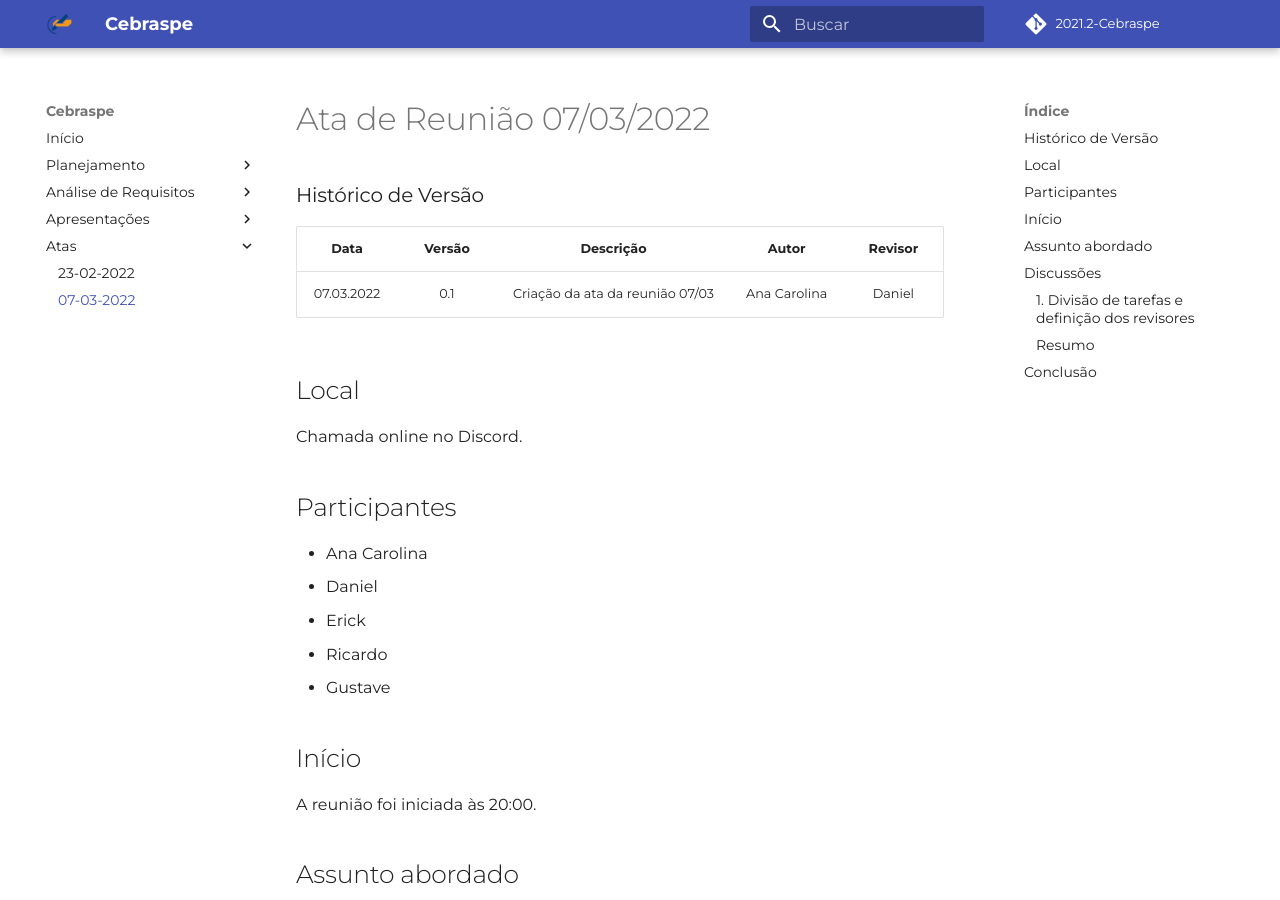
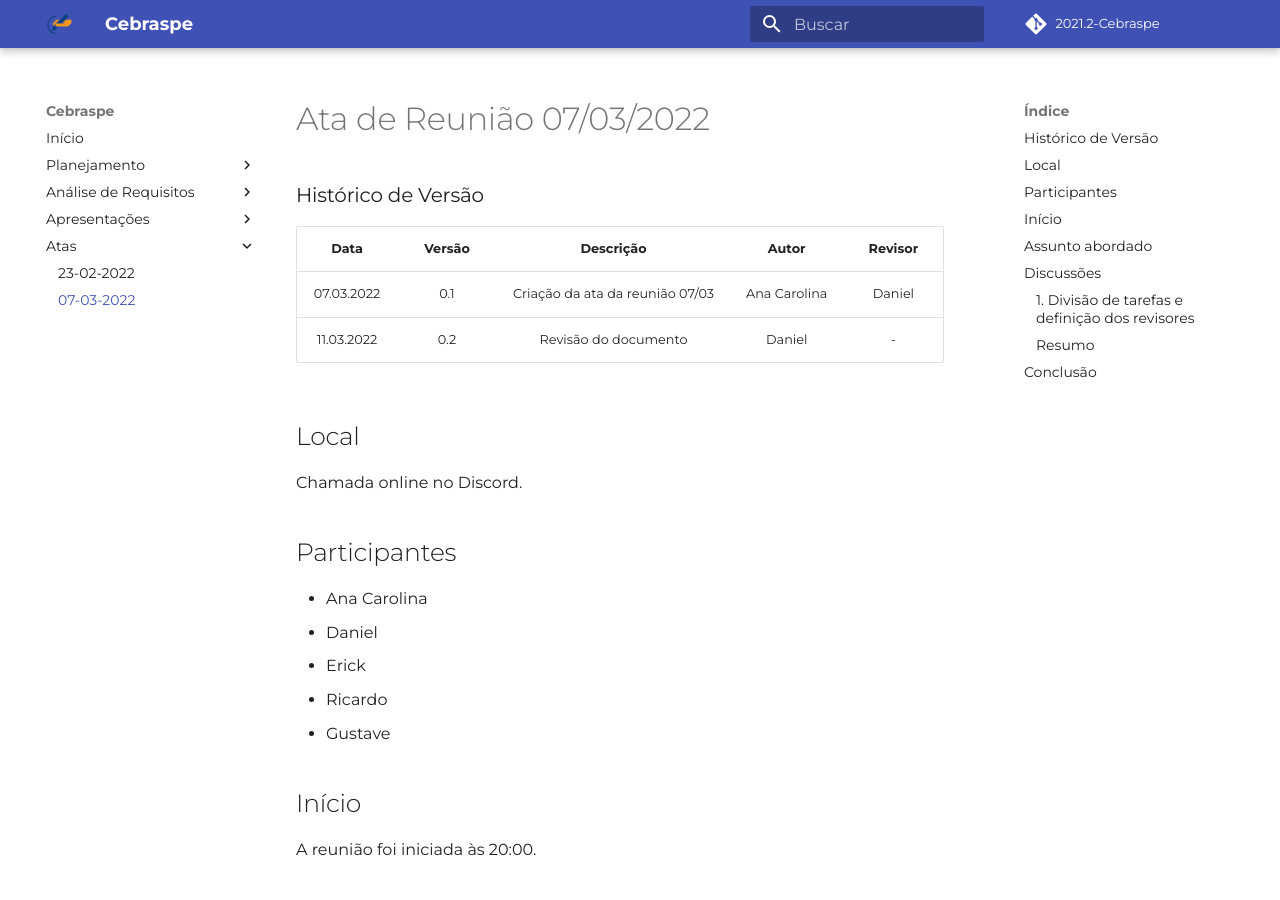
Before and after one commit to Interacao-Humano-Computador/2021.2-Cebraspe, an MkDocs documentation site: the page built from docs/Atas/07-03-2022.md, in a window 1280 px wide and 900 px high. Built offline with MkDocs 1.6.1 and Material for MkDocs 9.7.7, drawn with Linux system fonts in a browser that asks for light colours; some web fonts are replaced; comment, search, counter and statistics services are not loaded.

Commit message:
#16 - Revisando documento.

```diff
--- a/docs/Atas/07-03-2022.md
+++ b/docs/Atas/07-03-2022.md
@@ -6,6 +6,7 @@
 |  Data  | Versão | Descrição | Autor | Revisor |
 | :----: | :----: | :-------: | :---: | :--------:|
 | 07.03.2022 | 0.1 | Criação da ata da reunião 07/03 | Ana Carolina | Daniel |
+| 11.03.2022 | 0.2 | Revisão do documento | Daniel | - |
 
 ## Local
 
```
